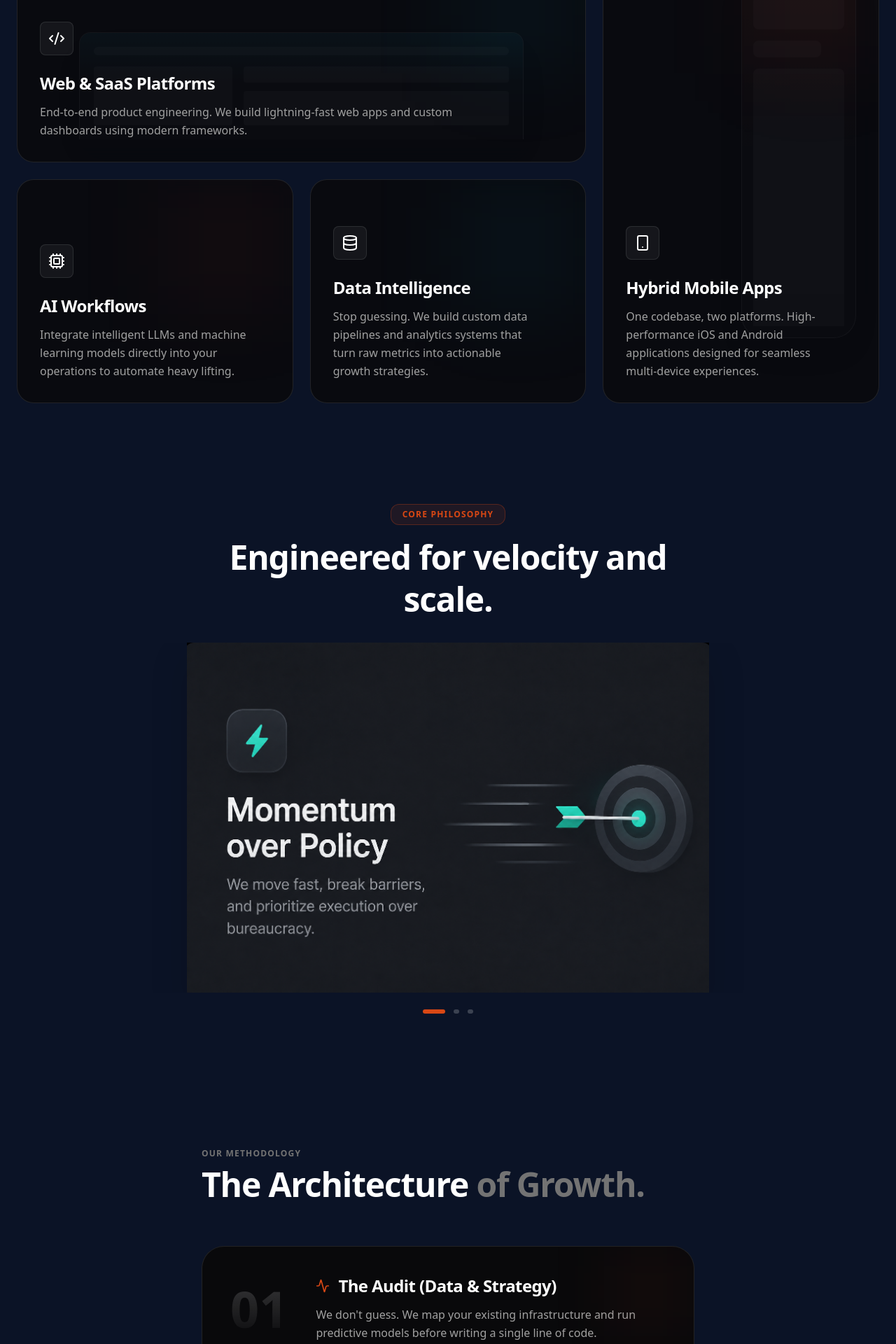
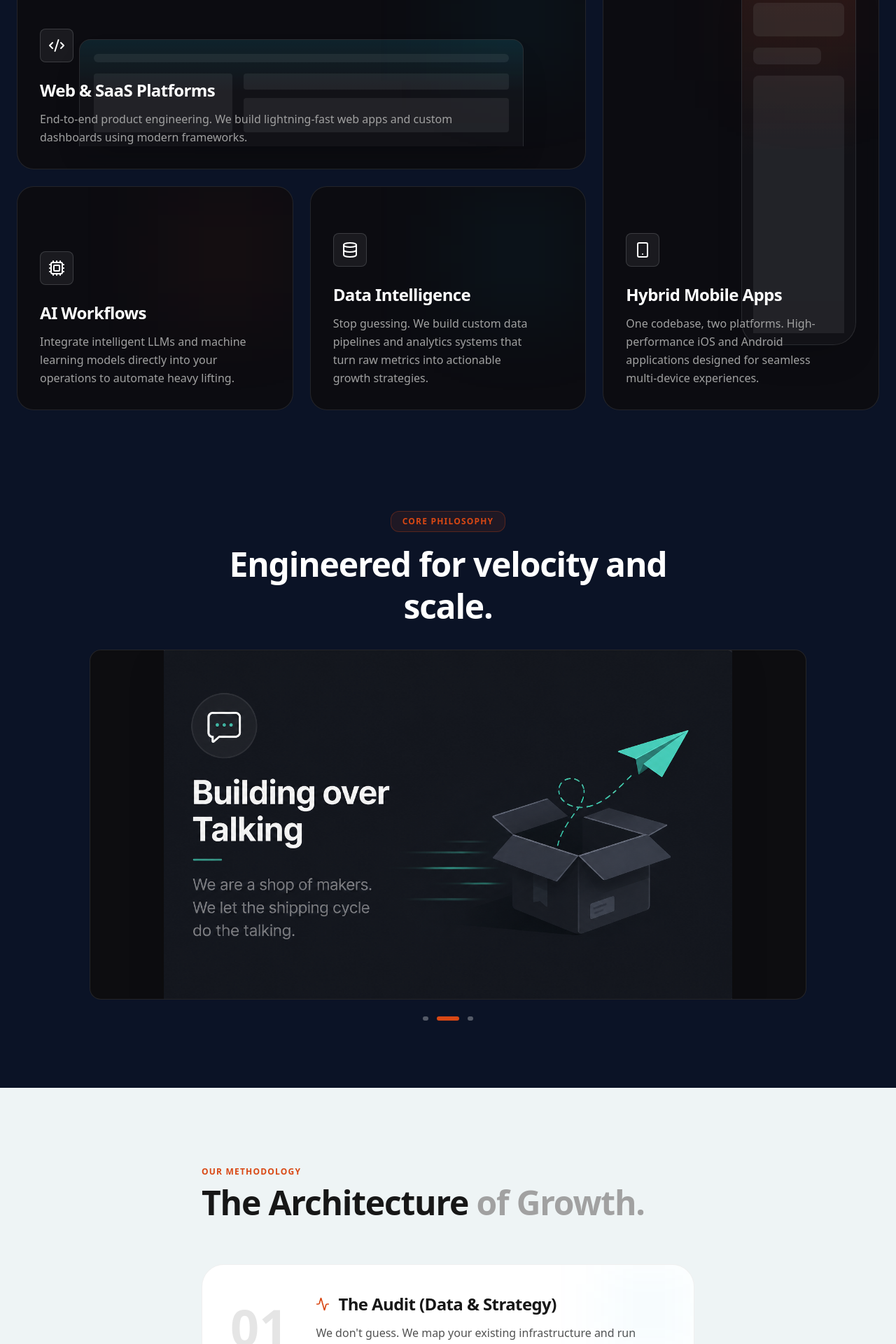
Before and after one commit to hmnshub/Covianlab_Frontend, a Next.js app: page / in a window 1280 px wide. Shown: the part 1240-3160 px from the top of the page at 70% size. Built offline with nearby package versions, Linux system fonts and the light colour scheme; no server answers.

Commit message:
updated the home page

```diff
--- a/src/components/CTA.jsx
+++ b/src/components/CTA.jsx
@@ -5,7 +5,7 @@ import Link from "next/link";
 
 export default function CTA() {
   return (
-    <section className="py-32 bg-transparent border-t border-white/5">
+    <section className="py-20 md:py-28 bg-transparent border-t border-white/5">
       <div className="max-w-screen-xl mx-auto px-6 text-center">
         <motion.h2
           initial={{ opacity: 0, y: 20 }}
--- a/src/components/Hero.jsx
+++ b/src/components/Hero.jsx
@@ -6,16 +6,19 @@ import Link from "next/link";
 import { useState, useEffect } from "react";
 
 // --- ABSTRACT UI VISUALS FOR BENTO CARDS ---
+// NOTE: bumped base opacity + fill/border strength — these were only ever
+// hitting full visibility on :hover, which never fires on touch devices,
+// so mobile users were seeing near-invisible placeholders.
 const SaasDashboard = () => (
-  <div className="absolute inset-0 p-8 flex items-end justify-center pointer-events-none opacity-40 group-hover:opacity-100 transition-opacity duration-700">
-    <div className="w-[85%] h-[60%] rounded-t-2xl bg-white/[0.02] border-t border-x border-white/10 p-5 flex flex-col gap-4 shadow-2xl relative overflow-hidden">
-      <div className="absolute top-0 left-0 w-full h-1/2 bg-gradient-to-b from-cyan-500/10 to-transparent" />
-      <div className="w-full h-4 rounded-full bg-white/5 relative z-10" />
+  <div className="absolute inset-0 p-8 flex items-end justify-center pointer-events-none opacity-70 group-hover:opacity-100 transition-opacity duration-700">
+    <div className="w-[85%] h-[60%] rounded-t-2xl bg-white/[0.04] border-t border-x border-white/15 p-5 flex flex-col gap-4 shadow-2xl relative overflow-hidden">
+      <div className="absolute top-0 left-0 w-full h-1/2 bg-gradient-to-b from-cyan-500/15 to-transparent" />
+      <div className="w-full h-4 rounded-full bg-white/10 relative z-10" />
       <div className="flex gap-4 h-full relative z-10">
-        <div className="w-1/3 h-full rounded-lg bg-white/5" />
+        <div className="w-1/3 h-full rounded-lg bg-white/10" />
         <div className="flex-1 h-full flex flex-col gap-3">
-          <div className="w-full h-10 rounded-lg bg-white/5" />
-          <div className="w-full h-full rounded-lg bg-white/5" />
+          <div className="w-full h-10 rounded-lg bg-white/10" />
+          <div className="w-full h-full rounded-lg bg-white/10" />
         </div>
       </div>
     </div>
@@ -23,13 +26,13 @@ const SaasDashboard = () => (
 );
 
 const AppWireframe = () => (
-  <div className="absolute inset-0 p-8 flex flex-col items-end justify-start pointer-events-none opacity-40 group-hover:opacity-100 transition-opacity duration-700">
-    <div className="w-1/2 h-[90%] rounded-[2rem] bg-white/[0.02] border border-white/10 p-4 flex flex-col gap-4 shadow-2xl relative overflow-hidden">
-      <div className="absolute top-0 left-0 w-full h-1/2 bg-gradient-to-b from-[#d94814]/10 to-transparent" />
-      <div className="w-1/3 h-2 mx-auto rounded-full bg-white/20 mb-2 relative z-10" />
-      <div className="w-full h-12 rounded-xl bg-white/5 relative z-10" />
-      <div className="w-3/4 h-6 rounded-xl bg-white/5 relative z-10" />
-      <div className="w-full flex-1 rounded-t-xl bg-white/5 relative z-10 mt-auto" />
+  <div className="absolute inset-0 p-8 flex flex-col items-end justify-start pointer-events-none opacity-70 group-hover:opacity-100 transition-opacity duration-700">
+    <div className="w-1/2 h-[90%] rounded-[2rem] bg-white/[0.04] border border-white/15 p-4 flex flex-col gap-4 shadow-2xl relative overflow-hidden">
+      <div className="absolute top-0 left-0 w-full h-1/2 bg-gradient-to-b from-[#d94814]/15 to-transparent" />
+      <div className="w-1/3 h-2 mx-auto rounded-full bg-white/25 mb-2 relative z-10" />
+      <div className="w-full h-12 rounded-xl bg-white/10 relative z-10" />
+      <div className="w-3/4 h-6 rounded-xl bg-white/10 relative z-10" />
+      <div className="w-full flex-1 rounded-t-xl bg-white/10 relative z-10 mt-auto" />
     </div>
   </div>
 );
@@ -49,9 +52,13 @@ const capabilities = [
     title: "Web & SaaS Platforms",
     desc: "End-to-end product engineering. We build lightning-fast web apps and custom dashboards using modern frameworks.",
     icon: Code2,
-    gridClass: "md:col-span-2 lg:col-span-2",
+    gridClass: "md:col-span-2",
     visual: SaasDashboard,
     glowTheme: "cyan",
+    // Cards with a background visual need room up top for it to peek through.
+    // Cards without one don't — that empty 80px gap was the "why is there
+    // dead space on this card" problem.
+    contentMargin: "mt-12 md:mt-20",
     delay: 0.1,
   },
   {
@@ -61,6 +68,7 @@ const capabilities = [
     gridClass: "md:col-span-1 lg:row-span-2",
     visual: AppWireframe,
     glowTheme: "orange",
+    contentMargin: "mt-12 md:mt-20",
     delay: 0.2,
   },
   {
@@ -69,14 +77,16 @@ const capabilities = [
     icon: Cpu,
     gridClass: "md:col-span-1",
     glowTheme: "orange",
+    contentMargin: "mt-4 md:mt-6",
     delay: 0.3,
   },
   {
     title: "Data Intelligence",
     desc: "Stop guessing. We build custom data pipelines and analytics systems that turn raw metrics into actionable growth strategies.",
     icon: Database,
-    gridClass: "md:col-span-1 md:col-span-1",
+    gridClass: "md:col-span-1",
     glowTheme: "cyan",
+    contentMargin: "mt-4 md:mt-6",
     delay: 0.4,
   }
 ];
@@ -85,7 +95,6 @@ export default function Hero() {
   const [index, setIndex] = useState(0);
 
   useEffect(() => {
-    // Increased slightly to 2000ms because the overlapping transition makes it feel much faster inherently
     const interval = setInterval(() => {
       setIndex((prev) => (prev + 1) % rotatingPhrases.length);
     }, 2000);
@@ -117,6 +126,12 @@ export default function Hero() {
             </span>
           </motion.div>
 
+          {/*
+            Rotating headline container: heights now grow monotonically with
+            the font size at each breakpoint (previously sm was SMALLER than
+            base even though the text is bigger there — a layout mismatch
+            that risked clipping/jumping between breakpoints).
+          */}
           <h1 className="text-[2.75rem] sm:text-6xl md:text-[5.5rem] font-bold tracking-tighter leading-[1.1] mb-4 md:mb-6">
             <motion.span
               initial={{ opacity: 0, y: 15 }}
@@ -135,20 +150,16 @@ export default function Hero() {
               scalable solutions for
             </motion.span>
 
-            {/* Added 3D perspective to the container */}
             <span
-              className="block text-[#d94814] relative mt-1 md:mt-2 h-[130px] sm:h-[80px] md:h-[120px] w-full"
+              className="block text-[#d94814] relative mt-1 md:mt-2 h-[78px] sm:h-[96px] md:h-[130px] w-full"
               style={{ perspective: "1000px" }}
             >
-              {/* UPDATED: Removed mode="wait" completely. They now animate over each other seamlessly! */}
               <AnimatePresence>
                 <motion.span
                   key={index}
-                  // Tighter Y rotation and blur so it looks sleek, not messy
                   initial={{ y: 50, opacity: 0, rotateX: -80, filter: "blur(8px)" }}
                   animate={{ y: 0, opacity: 1, rotateX: 0, filter: "blur(0px)" }}
                   exit={{ y: -50, opacity: 0, rotateX: 80, filter: "blur(8px)" }}
-                  // Premium Apple-style bezier curve easing instead of a bouncy spring
                   transition={{ duration: 0.6, ease: [0.22, 1, 0.36, 1] }}
                   style={{ transformOrigin: "50% 50%" }}
                   className="absolute left-0 w-full"
@@ -198,7 +209,7 @@ export default function Hero() {
       </section>
 
       {/* ========================================= */}
-      {/* 2. BENTO GRID SECTION (Untouched) */}
+      {/* 2. BENTO GRID SECTION */}
       {/* ========================================= */}
       <section className="py-20 px-6 max-w-screen-xl mx-auto relative z-10">
 
@@ -249,14 +260,14 @@ export default function Hero() {
                 whileInView={{ opacity: 1, y: 0 }}
                 viewport={{ once: true }}
                 transition={{ duration: 0.4, delay: item.delay }}
-                className={`group relative bg-[#09090b]/80 backdrop-blur-md border border-white/10 ${borderHover} rounded-3xl p-8 transition-all duration-500 overflow-hidden flex flex-col justify-end ${item.gridClass}`}
+                className={`group relative bg-[#0d0d10]/90 backdrop-blur-md border border-white/10 ${borderHover} rounded-3xl p-6 md:p-8 transition-all duration-500 overflow-hidden flex flex-col justify-end ${item.gridClass}`}
               >
                 <div className={`absolute top-0 right-0 w-48 h-48 blur-[60px] pointer-events-none transition-colors duration-500 ${glowBg}`} />
 
                 {Visual && <Visual />}
 
-                <div className="relative z-10 w-full max-w-[90%] mt-20">
-                  <div className={`mb-6 w-12 h-12 rounded-xl bg-white/5 border border-white/10 flex items-center justify-center text-white transition-all duration-300 ${iconGlow}`}>
+                <div className={`relative z-10 w-full max-w-[90%] ${item.contentMargin}`}>
+                  <div className={`mb-6 w-12 h-12 rounded-xl bg-white/[0.06] border border-white/15 flex items-center justify-center text-white transition-all duration-300 ${iconGlow}`}>
                     <Icon className="w-6 h-6" />
                   </div>
                   <h3 className="text-xl md:text-2xl font-bold text-white mb-3 tracking-tight">
--- a/src/components/Mission.jsx
+++ b/src/components/Mission.jsx
@@ -1,6 +1,6 @@
 "use client";
 
-import { useState, useEffect } from "react";
+import { useState, useEffect, useRef } from "react";
 import { motion, AnimatePresence } from "framer-motion";
 import Image from "next/image";
 
@@ -10,7 +10,6 @@ const images = [
   "/outcome.jpg.png",
 ];
 
-// Refined animation states for maximum performance
 const slideVariants = {
   enter: {
     x: "100%",
@@ -28,15 +27,35 @@ const slideVariants = {
   },
 };
 
+// Was 2000ms — barely enough time to read the slide before it moved on,
+// and combined with no preloading it made the whole thing feel glitchy.
+const SLIDE_DURATION = 4500;
+
 export default function Mission() {
   const [currentIndex, setCurrentIndex] = useState(0);
+  const [isPaused, setIsPaused] = useState(false);
+  const [failedSlides, setFailedSlides] = useState({});
+  const preloaded = useRef(false);
+
+  // Preload every slide once on mount so switching images never has to wait
+  // on a network fetch mid-transition (this was the main cause of the
+  // "blank flash" / buggy-looking loading behavior).
+  useEffect(() => {
+    if (preloaded.current || typeof window === "undefined") return;
+    preloaded.current = true;
+    images.forEach((src) => {
+      const img = new window.Image();
+      img.src = src;
+    });
+  }, []);
 
   useEffect(() => {
+    if (isPaused) return;
     const timer = setInterval(() => {
       setCurrentIndex((prevIndex) => (prevIndex + 1) % images.length);
-    }, 2000); // 2 seconds gives the mobile GPU time to breathe between frames
+    }, SLIDE_DURATION);
     return () => clearInterval(timer);
-  }, []);
+  }, [isPaused]);
 
   return (
     <section
@@ -55,9 +74,13 @@ export default function Mission() {
       </div>
 
       {/* Auto-Sliding Image Container */}
-      <div className="relative w-full max-w-5xl mx-auto">
+      <div
+        className="relative w-full max-w-5xl mx-auto"
+        onMouseEnter={() => setIsPaused(true)}
+        onMouseLeave={() => setIsPaused(false)}
+      >
 
-        <div className="relative w-full h-[220px] sm:h-[350px] md:h-[450px] lg:h-[500px] flex items-center justify-center overflow-hidden">
+        <div className="relative w-full h-[220px] sm:h-[350px] md:h-[450px] lg:h-[500px] flex items-center justify-center overflow-hidden rounded-2xl bg-[#0d0d10] border border-white/10">
 
           <AnimatePresence initial={false}>
             <motion.div
@@ -66,15 +89,21 @@ export default function Mission() {
               initial="enter"
               animate="center"
               exit="exit"
-              // 👉 Custom iOS-style easing curve for buttery smoothness
               transition={{
                 x: { type: "tween", ease: [0.25, 1, 0.5, 1], duration: 0.7 },
                 opacity: { duration: 0.5, ease: "linear" }
               }}
-              // 👉 Forces the phone's GPU to pre-calculate the animation (eliminates lag)
               style={{ willChange: "transform, opacity" }}
               className="absolute inset-0 w-full h-full flex items-center justify-center"
             >
+              {failedSlides[currentIndex] ? (
+                // Graceful fallback if a slide image 404s instead of a
+                // broken-image icon or an empty box.
+                <div className="flex flex-col items-center justify-center gap-3 text-center px-6">
+                  <div className="w-10 h-10 rounded-full bg-white/5 border border-white/10" />
+                  <span className="text-neutral-500 text-sm">Visual coming soon</span>
+                </div>
+              ) : (
                 <Image
                   src={images[currentIndex]}
                   alt={`Philosophy slide ${currentIndex + 1}`}
@@ -82,7 +111,11 @@ export default function Mission() {
                   className="object-contain w-full h-full drop-shadow-2xl"
                   unoptimized
                   priority
+                  onError={() =>
+                    setFailedSlides((prev) => ({ ...prev, [currentIndex]: true }))
+                  }
                 />
+              )}
             </motion.div>
           </AnimatePresence>
 
@@ -95,7 +128,7 @@ export default function Mission() {
               key={idx}
               onClick={() => setCurrentIndex(idx)}
               className={`h-1.5 rounded-full transition-all duration-300 ${
-                idx === currentIndex ? "w-8 bg-[#d94814]" : "w-2 bg-white/20 hover:bg-white/40"
+                idx === currentIndex ? "w-8 bg-[#d94814]" : "w-2 bg-white/30 hover:bg-white/50"
               }`}
               aria-label={`Go to slide ${idx + 1}`}
             />
--- a/src/components/Services.jsx
+++ b/src/components/Services.jsx
@@ -30,23 +30,27 @@ const pipeline = [
   },
 ];
 
+// Light section: this used to be a dark card on a dark page, which is why
+// the "01/02/03/04" markers (dark orange gradient) were basically invisible.
+// A light surface fixes that for free — big ghost numerals read as structure
+// instead of noise, and it gives the page a breather from all-black.
 export default function Process() {
   return (
-    <section className="py-24 bg-transparent relative z-10">
+    <section className="py-24 md:py-28 bg-[#EEF4F5] relative z-10">
       <div className="max-w-screen-md mx-auto px-6 lg:px-8">
 
         {/* Section Header */}
         <div className="mb-16 text-center md:text-left">
-          <span className="text-xs font-semibold uppercase tracking-widest text-neutral-500 block mb-3">
+          <span className="text-xs font-semibold uppercase tracking-widest text-[#d94814] block mb-3">
             Our Methodology
           </span>
-          <h2 className="text-3xl md:text-5xl font-bold tracking-tight text-white">
-            The Architecture <span className="text-neutral-500">of Growth.</span>
+          <h2 className="text-3xl md:text-5xl font-bold tracking-tight text-neutral-900">
+            The Architecture <span className="text-neutral-400">of Growth.</span>
           </h2>
         </div>
 
         {/* 1-by-1 Vertical Pipeline */}
-        <div className="flex flex-col gap-6">
+        <div className="flex flex-col gap-5 md:gap-6">
           {pipeline.map((phase, i) => {
             const Icon = phase.icon;
 
@@ -57,14 +61,14 @@ export default function Process() {
                 whileInView={{ opacity: 1, y: 0 }}
                 viewport={{ once: true, margin: "-50px" }}
                 transition={{ duration: 0.5, delay: i * 0.1 }}
-                className="group relative bg-[#09090b] border border-white/10 rounded-[2rem] p-8 md:p-10 flex flex-col md:flex-row gap-6 md:gap-10 items-start md:items-center hover:border-white/20 transition-all overflow-hidden"
+                className="group relative bg-white border border-black/[0.06] rounded-[2rem] p-6 md:p-10 flex flex-col md:flex-row gap-4 md:gap-10 items-start md:items-center hover:border-[#d94814]/25 hover:shadow-[0_10px_40px_rgba(0,0,0,0.06)] transition-all duration-300 overflow-hidden"
               >
-                {/* Subtle hover glow effect */}
-                <div className="absolute top-0 right-0 w-32 h-32 bg-[#d94814]/5 blur-[40px] pointer-events-none group-hover:bg-[#d94814]/10 transition-colors" />
+                {/* Subtle hover glow, tied to the cool section tone with an orange pop on hover */}
+                <div className="absolute top-0 right-0 w-32 h-32 bg-cyan-500/[0.04] blur-[40px] pointer-events-none group-hover:bg-[#d94814]/[0.06] transition-colors duration-500" />
 
-                {/* Massive Accent Number */}
+                {/* Ghost accent number */}
                 <div className="flex-shrink-0">
-                  <span className="text-5xl md:text-7xl font-black text-transparent bg-clip-text bg-gradient-to-b from-white/20 to-white/0 group-hover:from-[#d94814]/40 transition-all duration-500">
+                  <span className="text-5xl md:text-7xl font-black text-neutral-200 group-hover:text-[#d94814]/30 transition-colors duration-500">
                     {phase.step}
                   </span>
                 </div>
@@ -73,11 +77,11 @@ export default function Process() {
                 <div className="flex-1">
                   <div className="flex items-center gap-3 mb-3">
                     <Icon className="w-5 h-5 text-[#d94814]" />
-                    <h3 className="text-xl md:text-2xl font-bold text-white tracking-tight">
+                    <h3 className="text-xl md:text-2xl font-bold text-neutral-900 tracking-tight">
                       {phase.title}
                     </h3>
                   </div>
-                  <p className="text-sm md:text-base text-neutral-400 leading-relaxed max-w-lg">
+                  <p className="text-sm md:text-base text-neutral-600 leading-relaxed max-w-lg">
                     {phase.desc}
                   </p>
                 </div>
```
Also changed, not shown: src/components/Process.jsx (+38 -14 lines), src/components/Testimonials.jsx (+88 -63 lines). Lines whose indentation alone changed are shown as unchanged.
